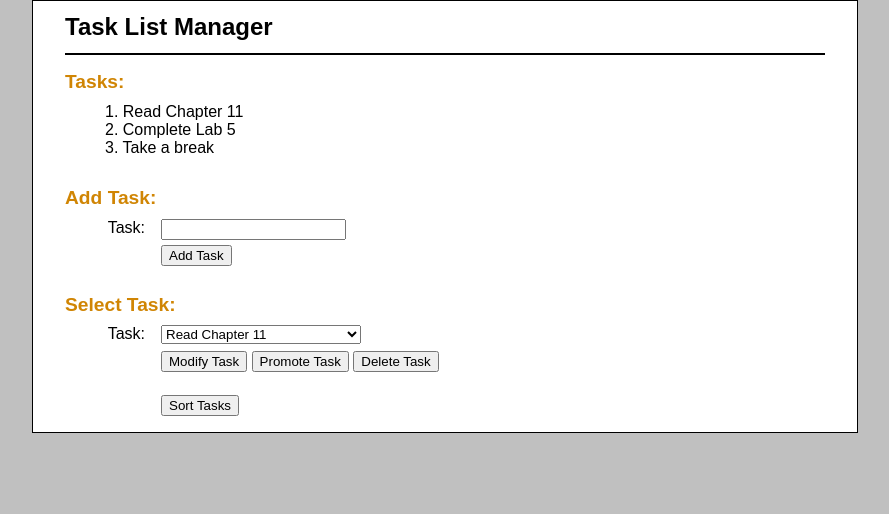
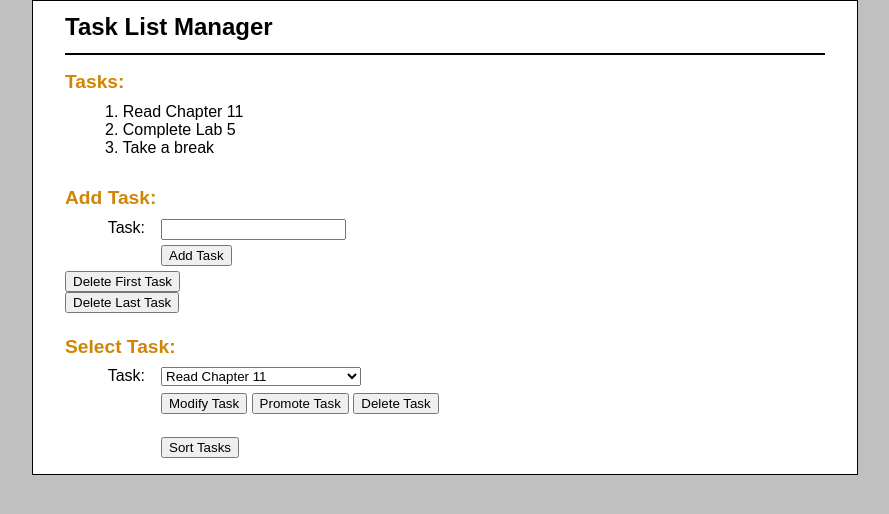
Before and after one commit to lpkeller/Lab06, a PHP site: page / in a window 1280 px wide. Shown: the top 514 px of the page, without its empty margins (195-1084 px from the left). Run offline with PHP 8.4, Linux system fonts and the light colour scheme.

Commit message:
final commit - complete the delete tasks and tested

```diff
--- a/Controller.php
+++ b/Controller.php
@@ -31,7 +31,19 @@ class Controller
                     $this->tasks->remove($task_index);
                 }
                 break;
-             case 'Modify Task':
+            case 'Delete First Task':
+                $task_list = $this->tasks->getTaskArray();
+                if (count($task_list) > 0){
+                    $this->tasks->delete_first_task();
+                }
+                break;
+            case 'Delete Last Task':
+                 $task_list = $this->tasks->getTaskArray();
+                if (count($task_list) > 0){
+                    $this->tasks->delete_last_task();
+                }
+                break;
+            case 'Modify Task':
                 $task_index = filter_input(INPUT_POST, 'taskid', FILTER_VALIDATE_INT);
                 if ($task_index === NULL || $task_index === FALSE) {
                     $errors[] = 'The task cannot be modified.';
--- a/model/TaskList.php
+++ b/model/TaskList.php
@@ -18,8 +18,18 @@ class TaskList
     }
 
     public function add($new_task) {
-        $this->tasks[] = $new_task;
+        array_unshift($this->tasks, $new_task);
     }
+
+    public function delete_first_task() {
+        array_shift($this->tasks);
+        $this->tasks = array_values($this->tasks);
+    }
+
+    public function delete_last_task() {
+        array_pop($this->tasks);
+    }
+
 
     public function remove($index) {
         unset($this->tasks[$index]);
--- a/view/tasklist_page.php
+++ b/view/tasklist_page.php
@@ -41,6 +41,8 @@
             <input type="text" name="newtask" id="newtask"><br>
             <label>&nbsp;</label>
             <input type="submit" name="action" value="Add Task"><br>
+            <input type="submit" name="action" value="Delete First Task"><br>
+            <input type="submit" name="action" value="Delete Last Task"><br>
         </form>
         <br>
 
```
